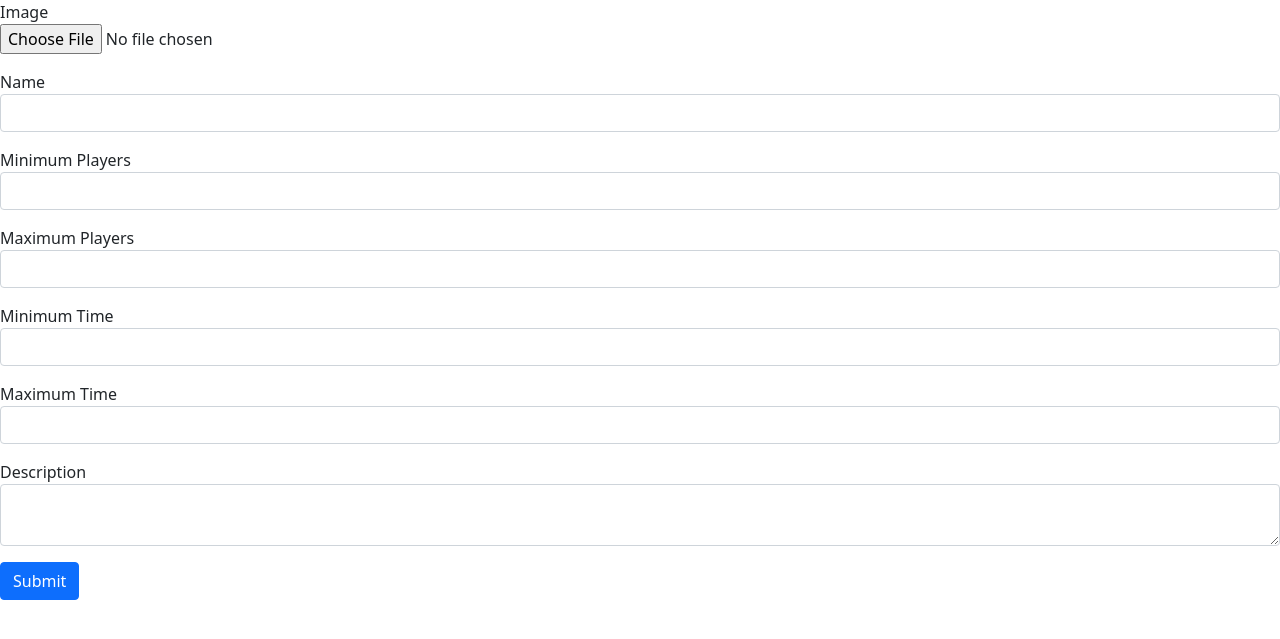
After one commit to rgorish3/Board-Game-Library-v3, a PHP site: template views/partials/form.php in a window 1280 px wide. The commit adds this page. Shown: the top 639 px of the page. Run offline with PHP 8.4, Linux system fonts and the light colour scheme; the template is opened without the code that fills it, so the values that code supplies are empty.

Commit message:
Added to Index search form, built most of form.php, started on create.php

```diff
--- /dev/null
+++ b/views/partials/form.php
@@ -0,0 +1,54 @@
+<?php if(!empty($errors)){ ?>
+        <div class="alert alert-danger">
+
+            <?php foreach($errors as $error): ?>
+            <div><?php echo $error ?></div>
+            <?php endforeach; ?>
+        </div>
+    <?php } ?>
+
+
+    <form action="" method="post" enctype="multipart/form-data">
+
+        <?php if ($boardgame['image']){?>
+            <img src="/<?php echo $boardgame['image']?>" class="update-image">
+
+        <?php } ?>
+
+        <div class="mb-3">
+            <label >Image</label>
+            <br>
+            <input type="file" name="image" >
+        </div>
+        <div class="mb-3">
+            <label >Name</label>
+            <input type="text" class="form-control" name="name" value="<?php echo $name; ?>">
+        </div>
+
+        <div class="mb-3">
+            <label >Minimum Players</label>
+            <input type="Number" step="1" class="form-control" name="minPlayers" value="<?php echo $minPlayers; ?>">
+        </div>
+
+        <div class="mb-3">
+            <label >Maximum Players</label>
+            <input type="Number" step="1" class="form-control" name="maxPlayers" value="<?php echo $maxPlayers; ?>">
+        </div>
+
+        <div class="mb-3">
+            <label >Minimum Time</label>
+            <input type="Number" step="1" class="form-control" name="minTime" value="<?php echo $minTime; ?>">
+        </div>
+
+        <div class="mb-3">
+            <label >Maximum Time</label>
+            <input type="Number" step="1" class="form-control" name="maxTime" value="<?php echo $maxTime; ?>">
+        </div>
+
+        <div class="mb-3">
+            <label > Description</label>
+            <textarea class="form-control" name="description"><?php echo $description; ?></textarea>
+        </div>
+
+        <button type="submit" class="btn btn-primary">Submit</button>
+    </form>
```
Also changed, not shown: functions.php (added, +12 -0 lines), public/create.php (+25 -0 lines), public/index.php (+21 -3 lines).
